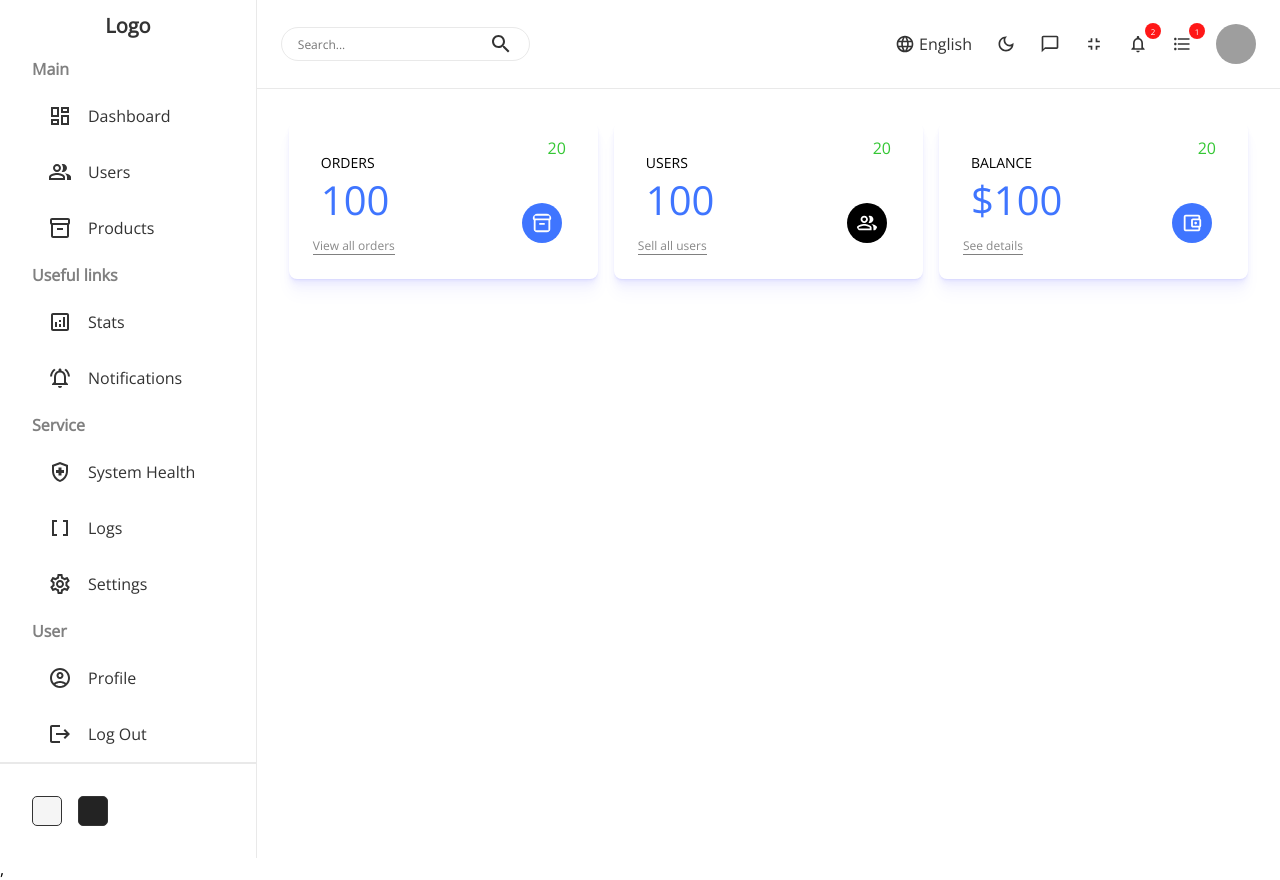
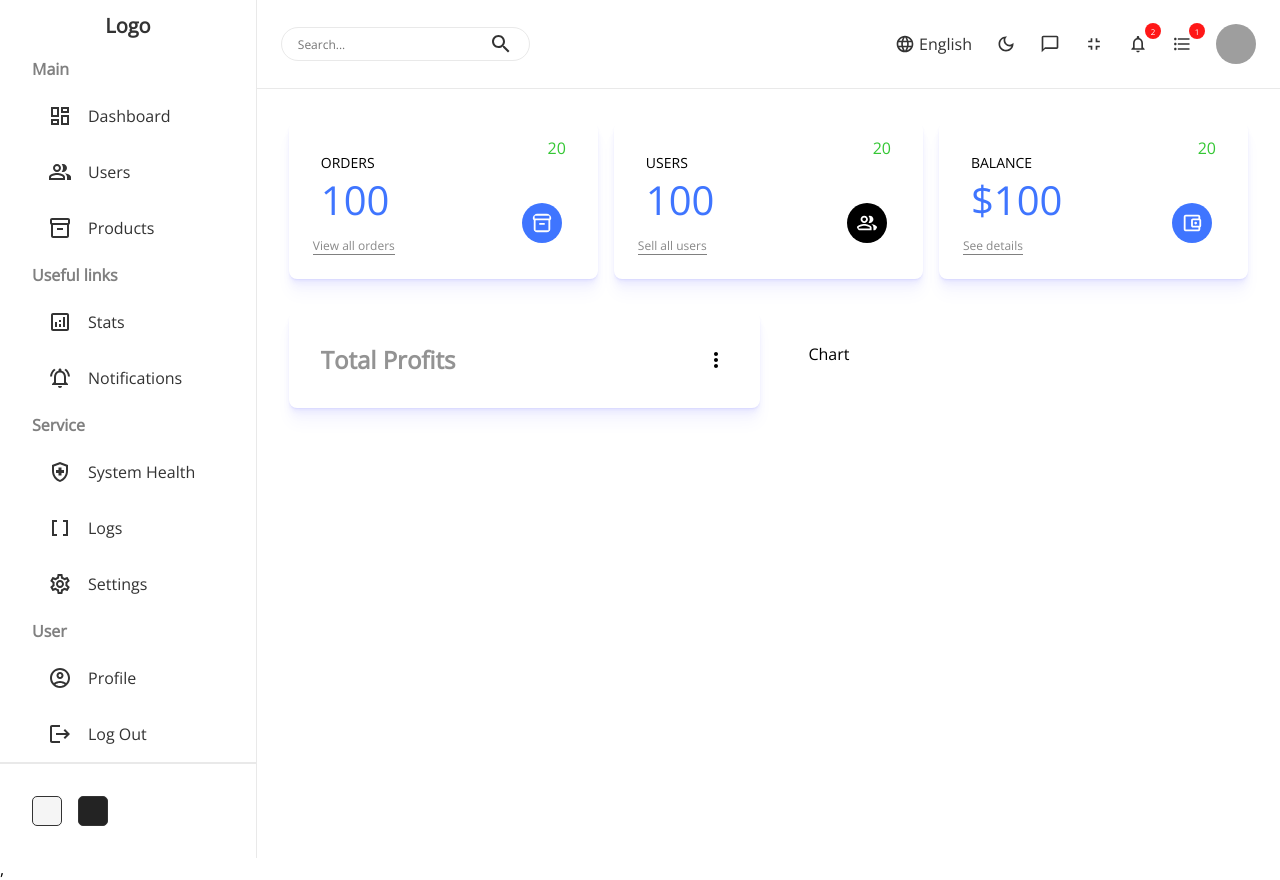
Before and after one commit to DigytUX/material-dashboard, a React (Create React App) app in the folder frontend/: page / in a window 1280 px wide. Built offline with nearby package versions, Linux system fonts and the light colour scheme; grey boxes are pictures that could not be loaded.

Commit message:
Created chart containers

```diff
--- /dev/null
+++ b/frontend/src/components/Chart/Chart.jsx
@@ -0,0 +1,9 @@
+import './chart.scss'
+
+export default function Chart(){
+    return (
+        <>
+            <div className="chart">Chart</div>
+        </>
+    )
+}
--- /dev/null
+++ b/frontend/src/components/Chart/chart.scss
@@ -0,0 +1,66 @@
+.chart {
+    flex:2;
+    justify-content: space-between;
+    padding:2em;
+    background-color:rgb(255, 255, 255);
+    border-radius:0.5em;
+    height:auto;
+    position:relative;
+    .left, .right {
+        display:flex;
+        flex-direction: column;
+        justify-content:space-between;
+    }
+    .title {
+        font-size:14px;
+    }
+    .counter {
+        font-size:40px;
+        margin-bottom:.5em;
+        color:rgb(63, 117, 255);
+    }
+    .link {
+        width:max-content;
+        font-size: 12px;
+        border-bottom:1px solid gray;
+        position:absolute;
+        bottom:2em;
+        left:2em;
+        cursor: pointer;
+        color:#888;
+    }
+    .percentage {
+        display:flex;
+        align-items: center;
+        font-size:16px;
+        position:absolute;
+        top:1em;
+        right:2em;
+        &.positive {
+            color:rgb(52, 199, 52);
+        }
+        &.negative {
+            color:rgb(255, 41, 41);
+        }
+    }
+    .icon {
+        font-size:18px;
+        background:rgb(63, 117, 255);
+        color:white;
+        width:40px;
+        height:40px;
+        padding:0.5em;
+        border-radius: 50%;
+        position:absolute;
+        bottom:2em;
+        right:2em;
+    }
+}
+
+.shadow {
+    box-shadow: 0 1px 1px rgba(0, 30, 255, 0.03),
+                0 2px 2px rgba(0, 30, 255,0.03),
+                0 4px 4px rgba(0, 30, 255,0.03),
+                0 8px 8px rgba(0, 30, 255,0.03),
+                0 16px 16px rgba(0, 30, 255,0.03);
+}
--- /dev/null
+++ b/frontend/src/components/FeaturedChart/FeatureChart.jsx
@@ -0,0 +1,20 @@
+import '../Chart/chart.scss'
+import './featured.scss'
+import MoreVertIcon from '@mui/icons-material/MoreVert';
+
+
+export default function FeaturedChart(){
+    return (
+        <>
+            <div className="featured chart shadow">
+                <div className="top">
+                    <h1 className="title">Total Profits</h1>
+                    <MoreVertIcon />
+                </div>
+                <div className="bottom">
+
+                </div>
+            </div>
+        </>
+    )
+}
--- /dev/null
+++ b/frontend/src/components/FeaturedChart/featured.scss
@@ -0,0 +1,12 @@
+.featured {
+    flex:2;
+    .top {
+        display:flex;
+        justify-content:space-between;
+        align-items:center;
+        .title {
+            font-size:1.5em;
+            color:rgb(147, 147, 147);
+        }
+    }
+}
--- a/frontend/src/pages/home/Home.jsx
+++ b/frontend/src/pages/home/Home.jsx
@@ -3,6 +3,8 @@ import './home.scss'
 import NavBar from '../../components/NavBar/NavBar'
 import SideBar from '../../components/SideBar/SideBar'
 import Widget from '../../components/Widget/Widget'
+import FeaturedChart from '../../components/FeaturedChart/FeatureChart'
+import Chart from '../../components/Chart/Chart'
 
 export default function Home(){
     return (
@@ -16,6 +18,10 @@ export default function Home(){
                         <Widget type='user'  />
                         <Widget type='balance' />
                     </div>
+                    <div className='charts'>
+                        <FeaturedChart />
+                        <Chart />
+                    </div>
                 </div>
             </div>
         </>
--- a/frontend/src/pages/home/home.scss
+++ b/frontend/src/pages/home/home.scss
@@ -7,5 +7,10 @@
             padding:2em;
             gap:1em;
         }
+        .charts {
+            padding:0 2em;
+            display:flex;
+            gap:1em;
+        }
     }
 }
```
